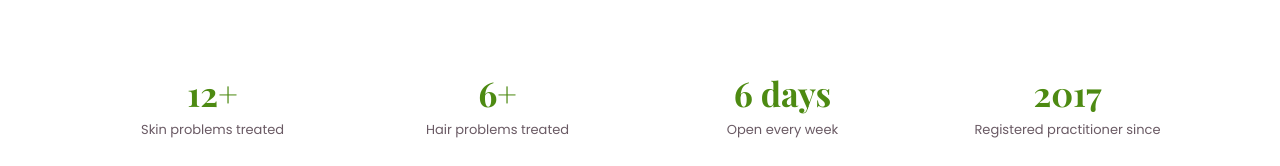
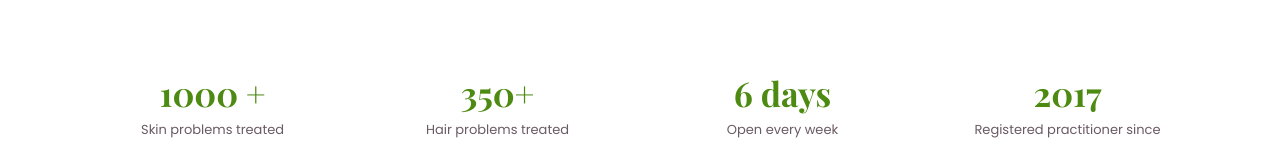
Before and after one commit to shaikhhasina/shreya, a plain HTML site: page about.html in a window 1280 px wide. Shown: the part 1580-1746 px from the top of the page. Drawn offline with nearby package versions, Linux system fonts and the light colour scheme.

Commit message:
Add files via upload

```diff
--- a/about.html
+++ b/about.html
@@ -25,7 +25,7 @@
 <div class="step"><i>1</i><div><h3>Initial consultation</h3><p>We understand your concerns and goals.</p></div></div>
 <div class="step"><i>2</i><div><h3>Tailored treatment plan</h3><p>A plan for your skin type and lifestyle.</p></div></div>
 <div class="step"><i>3</i><div><h3>Continuous care & follow-up</h3><p>Regular reviews to track your results.</p></div></div></div></div></section>
-<section><div class="wrap stats"><div><b>12+</b><span>Skin problems treated</span></div><div><b>6+</b><span>Hair problems treated</span></div><div><b>6 days</b><span>Open every week</span></div><div><b>2017</b><span>Registered practitioner since</span></div></div></section>
+<section><div class="wrap stats"><div><b>1000 +</b><span>Skin problems treated</span></div><div><b>350+</b><span>Hair problems treated</span></div><div><b>6 days</b><span>Open every week</span></div><div><b>2017</b><span>Registered practitioner since</span></div></div></section>
 </main>
 
 <script src="js/footer.js"></script>
```
